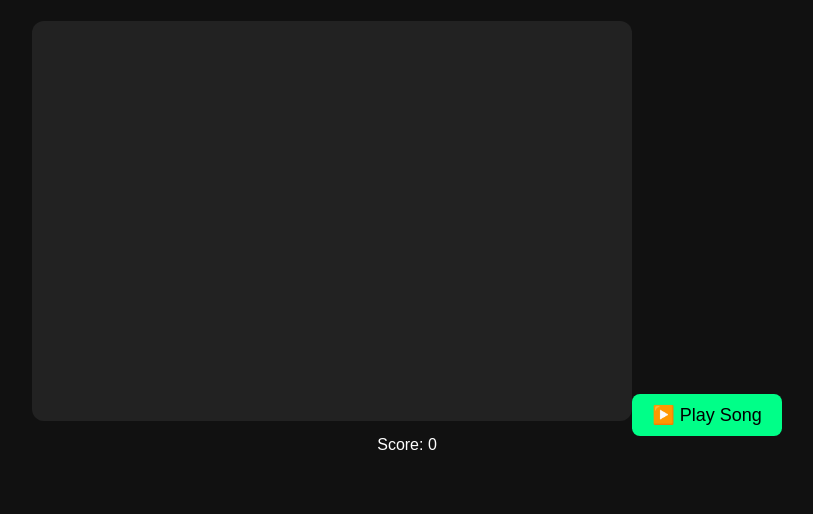
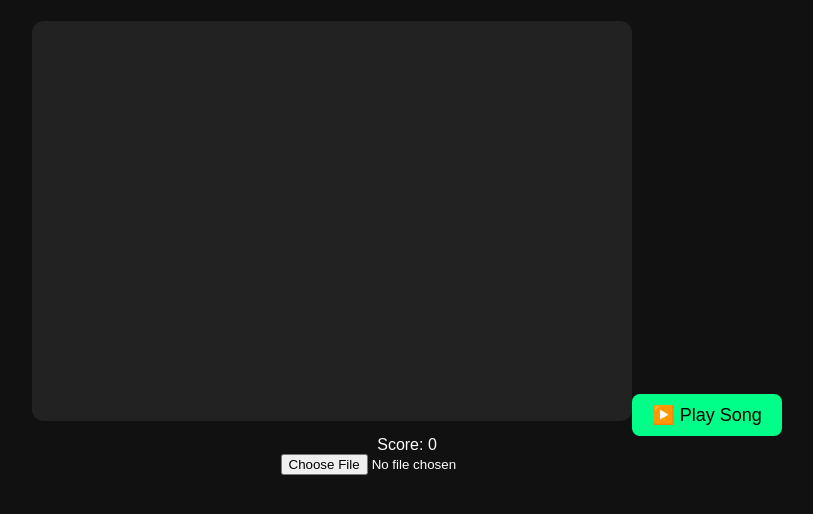
Before and after one commit to slexsi/AiRythmnGame, a plain HTML site: page index.html in a window 1280 px wide. Shown: the part 80-594 px from the top of the page, without its empty margins (233-1046 px from the left). Drawn offline with Linux system fonts and the light colour scheme.

Commit message:
Update index.html

```diff
--- a/index.html
+++ b/index.html
@@ -34,6 +34,7 @@
   <h1>AI Rhythm Demo 🎵</h1>
   <canvas id="gameCanvas" width="600" height="400"></canvas>
   <div id="score">Score: 0</div>
+<input type="file" id="songUpload" accept="audio/*">
 
   <!-- Meyda library -->
   <script src="https://unpkg.com/meyda/dist/web/meyda.min.js"></script>
```
